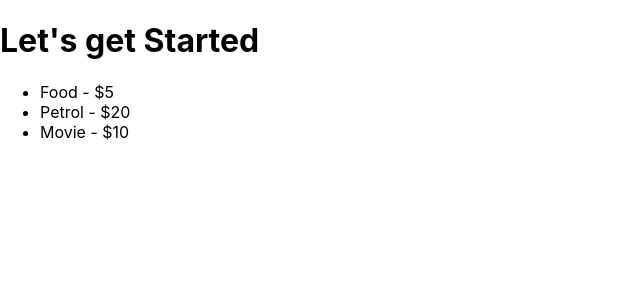
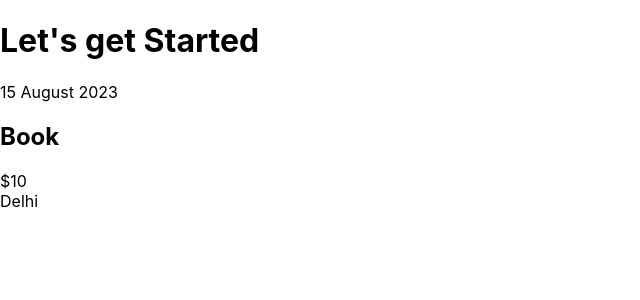
Before and after one commit to harish0319/project-one, a React (Create React App) app: page / in a window 1280 px wide. Shown: the top 300 px of the page, without its empty margins (0-640 px from the left). Built offline with nearby package versions, Linux system fonts and the light colour scheme.

Commit message:
complex jsx add

```diff
--- a/src/components/ExpenseItem.js
+++ b/src/components/ExpenseItem.js
@@ -1,11 +1,12 @@
 function ExpenseItem() {
     return (
       <div>
-        <ul>
-          <li>Food - $5</li>
-          <li>Petrol - $20</li>
-          <li>Movie - $10</li>
-        </ul>
+        <div>15 August  2023</div>
+        <div>
+          <h2>Book</h2>
+          <div>$10</div>
+        </div>
+        <div>Delhi</div>
       </div>
     );
   }
```
